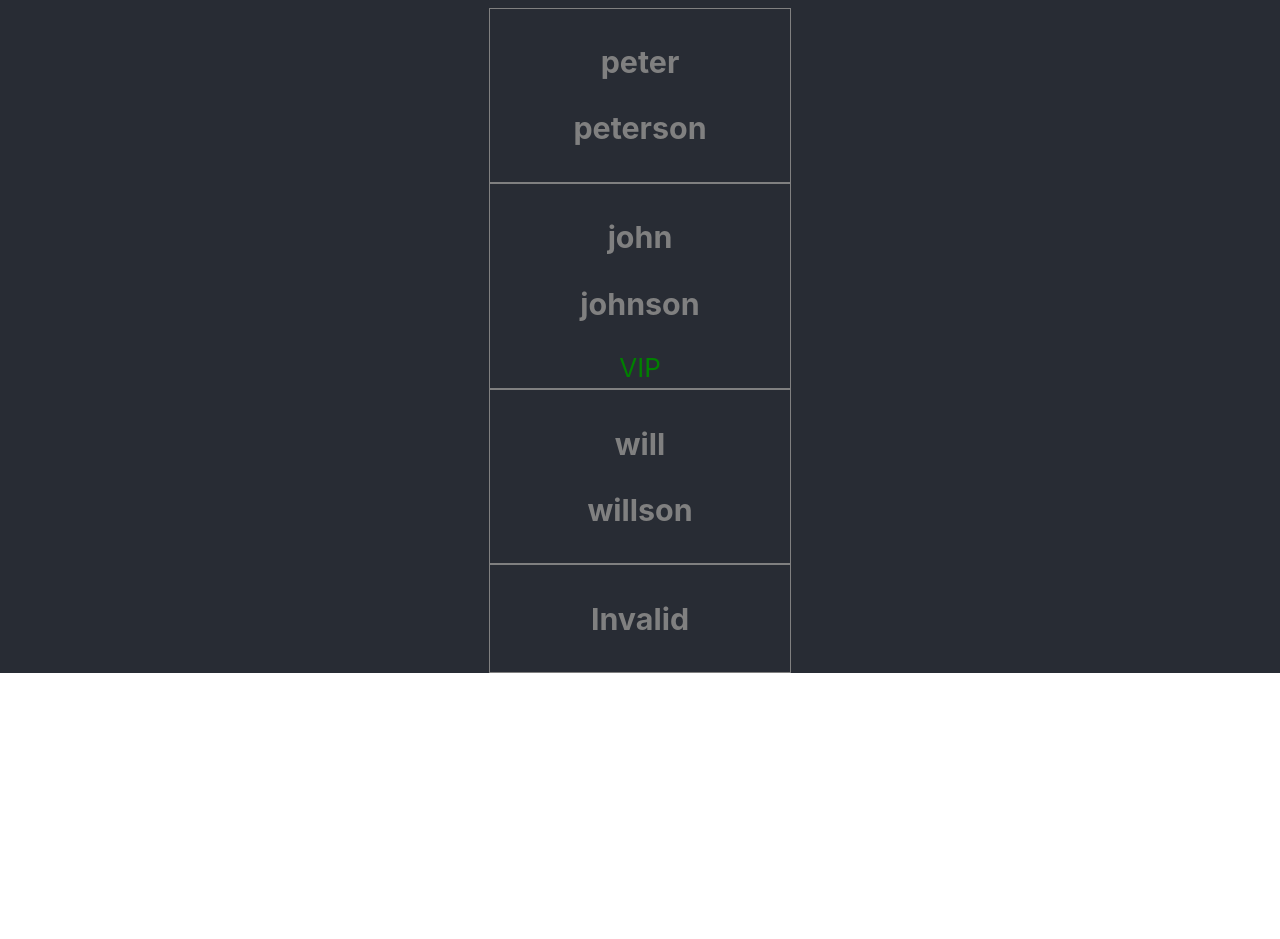
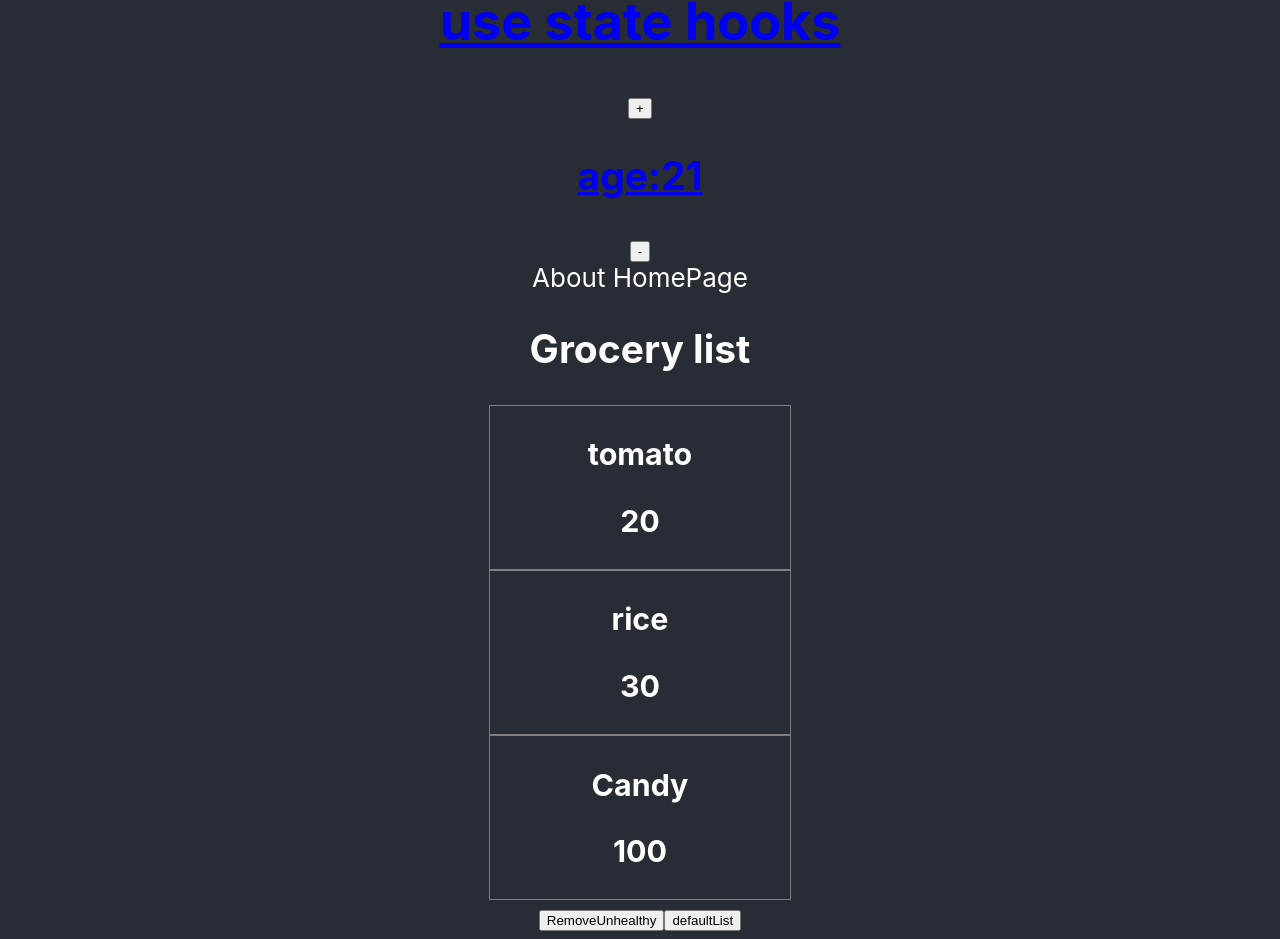
Before and after one commit to Sai-droid/hooks-app, a React (Create React App) app: page / in a window 1280 px wide. Shown: the part 189-1128 px from the top of the page. Before the commit the page ends 862 px from the top, so only its background shows below. Built offline with nearby package versions, Linux system fonts and the light colour scheme.

Commit message:
Routing and Events Handling

```diff
--- a/package.json
+++ b/package.json
@@ -9,6 +9,7 @@
     "node-sass": "^6.0.1",
     "react": "^17.0.2",
     "react-dom": "^17.0.2",
+    "react-router-dom": "^5.3.0",
     "react-scripts": "4.0.3",
     "scss": "^0.2.4",
     "web-vitals": "^1.1.2"
--- a/src/App.scss
+++ b/src/App.css
@@ -50,5 +50,5 @@
 .title{
   color:yellow;
   border-color:yellow;
-  border-style:dotted;
+  border-style:dotted
 }
--- a/src/App.js
+++ b/src/App.js
@@ -1,20 +1,43 @@
-import logo from './logo.svg';
-import './App.scss';
-import NameTag from '../src/Components/nameTag'
-import Input from './Components/Input'
+import logo from "./logo.svg";
+import "./App.css";
+import NameTag from "../src/Components/nameTag";
+import Input from "./Components/Input";
+import AboutPage from "./Components/Routing/AboutPage";
+import HomePage from "./Components/Routing/HomePage";
+import CustomerPage from "./Components/Routing/CustomerPage";
+import { BrowserRouter as Router, Switch, Route, Link } from "react-router-dom";
+import Calories from "./Components/Calories";
+
+
+
 function App() {
+
   return (
-    <div className="App">
-      <header className="App-header">
-        <h1 className="title name">Names List</h1>
-        <Input placeholder="name" name="rammaya"></Input>
+    <Router>
+      <div className="App">
+        <header className="App-header">
+          <h1 className="title name">Names List</h1>
+          {/* <Input placeholder="name" name="rammaya"></Input>
         <br/>
         <NameTag firstname ="peter" lastname ="peterson"></NameTag>
         <NameTag firstname ="john" lastname ="johnson" />
         <NameTag firstname ="will" lastname ="willson" />
-        <NameTag />
+        <NameTag /> */}
+          <Link to="/home">
+            <AboutPage />
+          </Link>
+          <HomePage />
+          <Calories />
+          <CustomerPage onClick={CustomerPage} />
+
         </header>
-    </div>
+        <Switch>
+          {/* <Route exact path='/' component={AboutPage} /> */}
+          <Route path="/home" component={AboutPage} />
+          <Route path="/customerpage" component={CustomerPage} />
+        </Switch>
+      </div>
+    </Router>
   );
 }
 
--- /dev/null
+++ b/src/Components/CalorieCard.js
@@ -0,0 +1,14 @@
+import React from 'react'
+import  './Calories.css'
+
+
+function CalorieCard(props) {
+    return (
+        <div className="item-style">
+            <h3>{props.item.name}</h3>
+            <h3>{props.item.calorie}</h3>
+        </div>
+    )
+}
+
+export default CalorieCard
--- /dev/null
+++ b/src/Components/Calories.css
@@ -0,0 +1,4 @@
+.item-style{
+    border: 1px solid gray ;
+    width: 300px
+}
--- /dev/null
+++ b/src/Components/Calories.js
@@ -0,0 +1,43 @@
+import React ,{useState}from 'react'
+import CalorieCard from './CalorieCard'
+
+
+
+
+const initList =[
+    {
+        name:"tomato",calorie:20
+    },
+    {
+        name:"rice",calorie:30
+    },
+    {
+        name:"Candy",calorie:100
+    }
+]
+
+export default function Calories() {
+    const [list,setList] = useState(initList)
+    const removeUnhealthy =(e)=>{
+        const filteredList = list.filter((item)=>item.calorie<=50)
+        setList(filteredList)
+    }
+    const defaultList =(e)=>{
+        const filteredList = initList.filter((item)=>item)
+
+        setList(filteredList)
+    }
+
+    return (
+        <div >
+            <h2>Grocery list </h2>
+           {
+               list.map((v,i)=>{
+                   return(<CalorieCard key ={`${i}${v.name}${v.calorie}`} item ={v} ></CalorieCard>)
+               })
+           }
+           <button onClick ={removeUnhealthy}>RemoveUnhealthy</button>
+           <button onClick ={defaultList}>defaultList</button>
+        </div>
+    )
+}
--- /dev/null
+++ b/src/Components/Routing/AboutPage.js
@@ -0,0 +1,29 @@
+import React from 'react'
+// import { BrowserRouter as Router, Switch, Route, Link } from 'react-router-dom';
+import {useState} from 'react'
+
+
+function AboutPage() {
+    const[age,setAge] = useState(21);
+
+    const ageIncrease =()=>{
+        setAge(age+1)
+    }
+
+    const ageDecrease =()=>{
+        setAge(age-1)
+    }
+
+
+    return (
+        <div>
+          <h1>use state hooks</h1>
+
+          <button onClick={ageIncrease}>+</button>
+          <h2>age:{age}</h2>
+          <button onClick={ageDecrease}>-</button>
+        </div>
+    )
+}
+
+export default AboutPage
--- /dev/null
+++ b/src/Components/Routing/CustomerPage.js
@@ -0,0 +1,18 @@
+import React from 'react'
+import { useHistory } from "react-router-dom";
+
+
+
+function CustomerPage() {
+    const history = useHistory();
+    const CuustomerPage = () => {
+      history.push("/customerpage");
+    };
+    return (
+        <div>
+           <button onClick ={CuustomerPage}> SaiRam Mekala</button>
+        </div>
+    )
+}
+
+export default CustomerPage
--- /dev/null
+++ b/src/Components/Routing/HomePage.js
@@ -0,0 +1,11 @@
+import React from 'react'
+
+function HomePage() {
+    return (
+        <div>
+            About HomePage
+        </div>
+    )
+}
+
+export default HomePage
--- a/src/Components/nameTag.js
+++ b/src/Components/nameTag.js
@@ -1,5 +1,5 @@
 import React from 'react'
-import '.././App.scss';
+import '.././App.css';
 
 function nameTag(props) {
 
```
Also changed, not shown: 1 other file (tests, documents, lock files or other folders).
